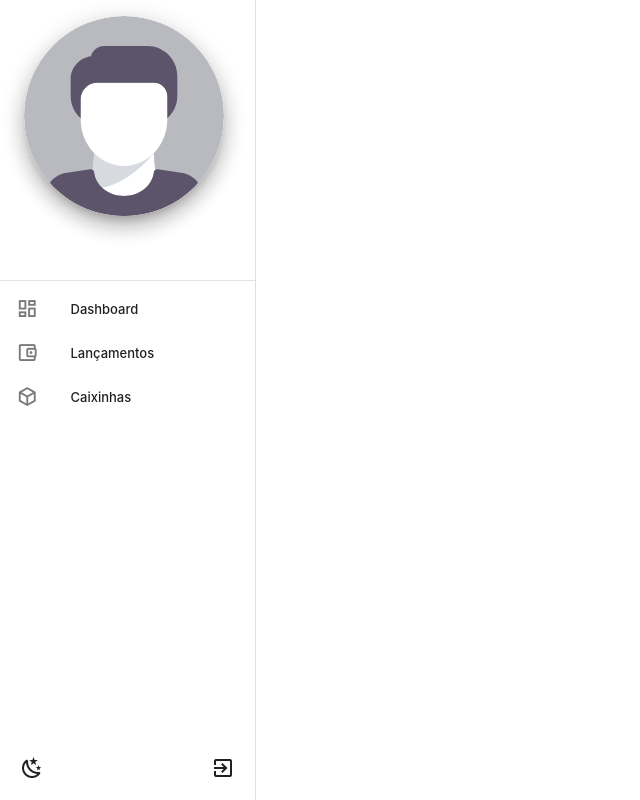
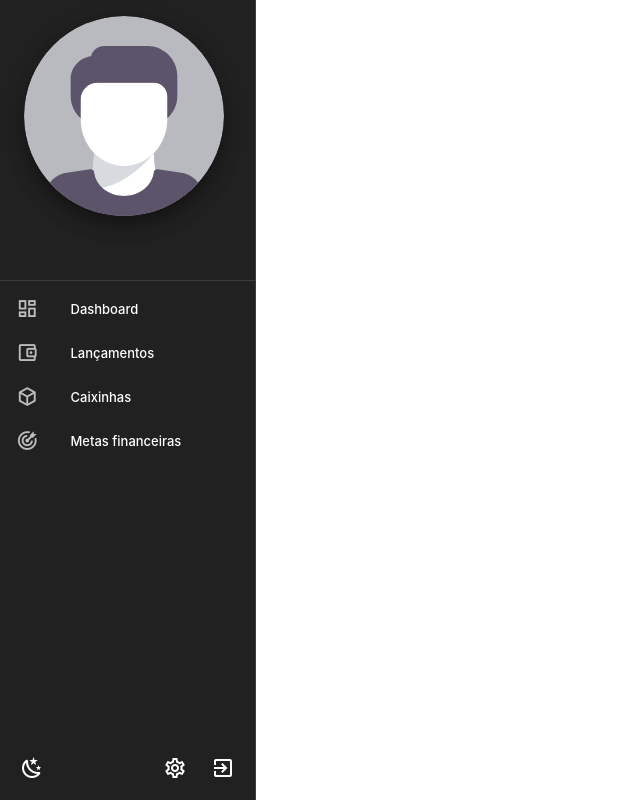
Before and after one commit to GusViieira/savecash_frontend, a Vue app: page / in a window 1280 px wide. Shown: the whole page, without its empty margins (0-640 px from the left). Built offline with nearby package versions, Linux system fonts and the light colour scheme.

Commit message:
inclusao de novas paginas

```diff
--- a/src/components/layouts/LayoutBase.vue
+++ b/src/components/layouts/LayoutBase.vue
@@ -38,7 +38,7 @@ onMounted(() => applyThemeToBody(savedTheme))
 </script>
 <template>
   <v-layout>
-    <v-navigation-drawer v-model:rail="isRail" permanent expand-on-hover>
+    <v-navigation-drawer v-model:rail="isRail" permanent expand-on-hover theme="dark">
       <v-list>
         <v-avatar
           :size="isRail ? 40 : 200"
@@ -46,7 +46,14 @@ onMounted(() => applyThemeToBody(savedTheme))
         >
           <v-img :src="avatarSrc" alt="Login" class="img-fluid" />
         </v-avatar>
-        <v-list-item class="text-center" :subtitle="store.email" :title="store.name"></v-list-item>
+        <v-slide-x-transition v-if="!isRail">
+          <v-list-item
+            v-if="!isRail"
+            class="text-center"
+            :subtitle="store.email"
+            :title="store.name"
+          ></v-list-item>
+        </v-slide-x-transition>
       </v-list>
 
       <v-divider></v-divider>
@@ -54,20 +61,26 @@ onMounted(() => applyThemeToBody(savedTheme))
         <v-list-item
           prepend-icon="mdi-view-dashboard-outline"
           title="Dashboard"
-          value="myfiles"
+          value="dash"
           @click="router.push({ name: 'Home' })"
         ></v-list-item>
         <v-list-item
           prepend-icon="mdi-wallet-outline"
           title="Lançamentos"
-          value="shared"
+          value="transactions"
           @click="router.push({ name: 'Transactions' })"
         ></v-list-item>
         <v-list-item
           prepend-icon="mdi-cube-outline"
           title="Caixinhas"
-          value="starred"
+          value="boxes"
           @click="router.push({ name: 'Boxes' })"
+        ></v-list-item>
+        <v-list-item
+          prepend-icon="mdi-bullseye-arrow"
+          title="Metas financeiras"
+          value="goals"
+          @click="router.push({ name: 'Goals' })"
         ></v-list-item>
       </v-list>
       <template v-slot:append>
@@ -83,6 +96,12 @@ onMounted(() => applyThemeToBody(savedTheme))
           </v-col>
           <v-slide-x-transition v-if="!isRail">
             <v-col cols="auto">
+              <v-btn
+                class="pa-2"
+                variant="text"
+                @click="router.push({ name: 'Settings' })"
+                icon="mdi-cog-outline"
+              />
               <v-btn class="pa-2" variant="text" @click="logout" icon="mdi-exit-to-app"> </v-btn>
             </v-col>
           </v-slide-x-transition>
--- a/src/router/index.ts
+++ b/src/router/index.ts
@@ -4,6 +4,8 @@ import LoginView from '@/views/LoginView.vue'
 import LayoutBase from '@/components/layouts/LayoutBase.vue'
 import TransactionsView from '@/views/transactions/TransactionsView.vue'
 import BoxesView from '@/views/boxes/BoxesView.vue'
+import SettingsView from '@/views/config/SettingView.vue'
+import GoalsView from '@/views/goals/GoalsView.vue'
 
 function isAuthenticated() {
   const token = localStorage.getItem('token')
@@ -38,6 +40,18 @@ const routes = [
         component: BoxesView,
         meta: { requiresAuth: true },
       },
+      {
+        path: 'goals',
+        name: 'Goals',
+        component: GoalsView,
+        meta: { requiresAuth: true },
+      },
+      {
+        path: 'settings',
+        name: 'Settings',
+        component: SettingsView,
+        meta: { requiresAuth: true },
+      },
     ],
   },
 ]
--- /dev/null
+++ b/src/views/config/SettingView.vue
@@ -0,0 +1,3 @@
+<template>
+  <h1>Configurações</h1>
+</template>
--- /dev/null
+++ b/src/views/goals/GoalsView.vue
@@ -0,0 +1,3 @@
+<template>
+  <h1>Metas financeiras</h1>
+</template>
```
